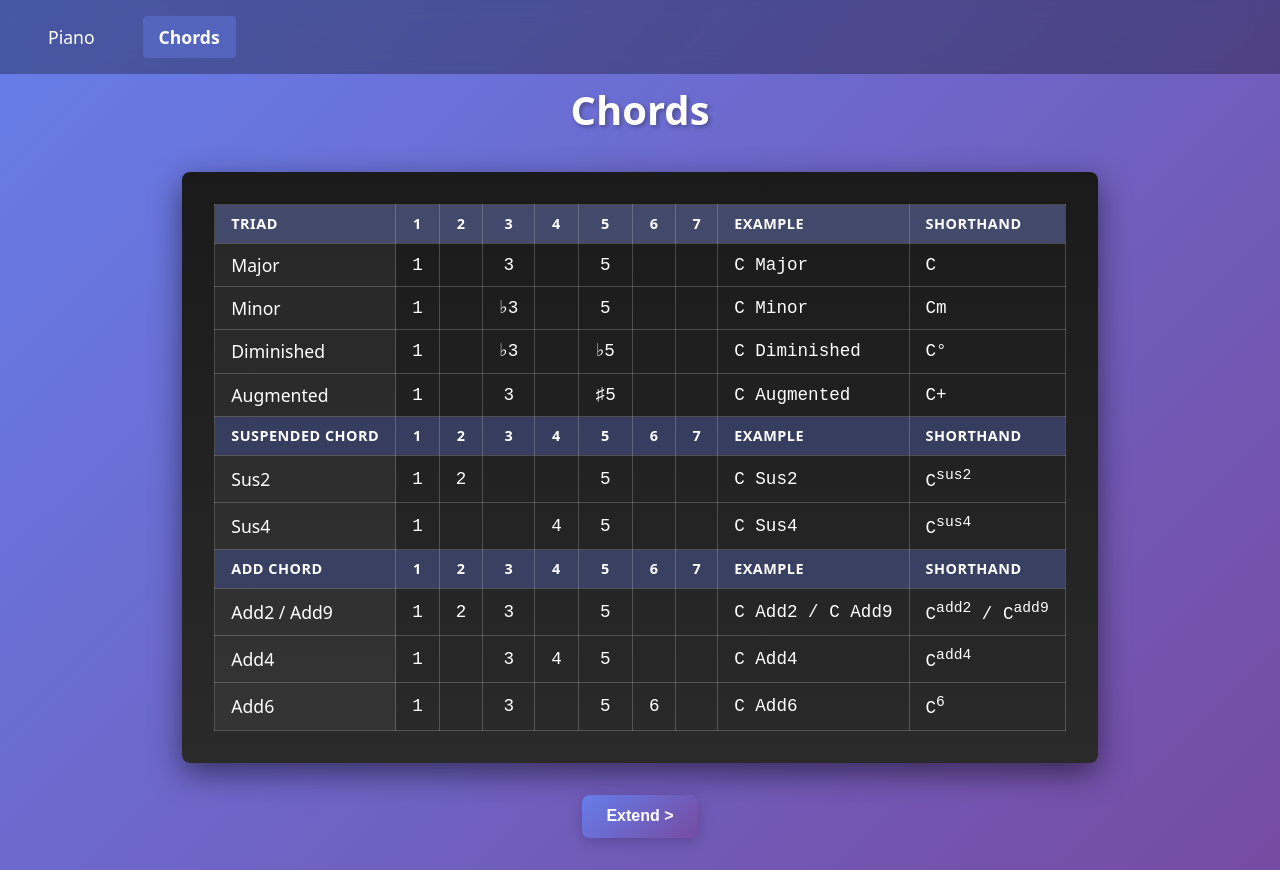
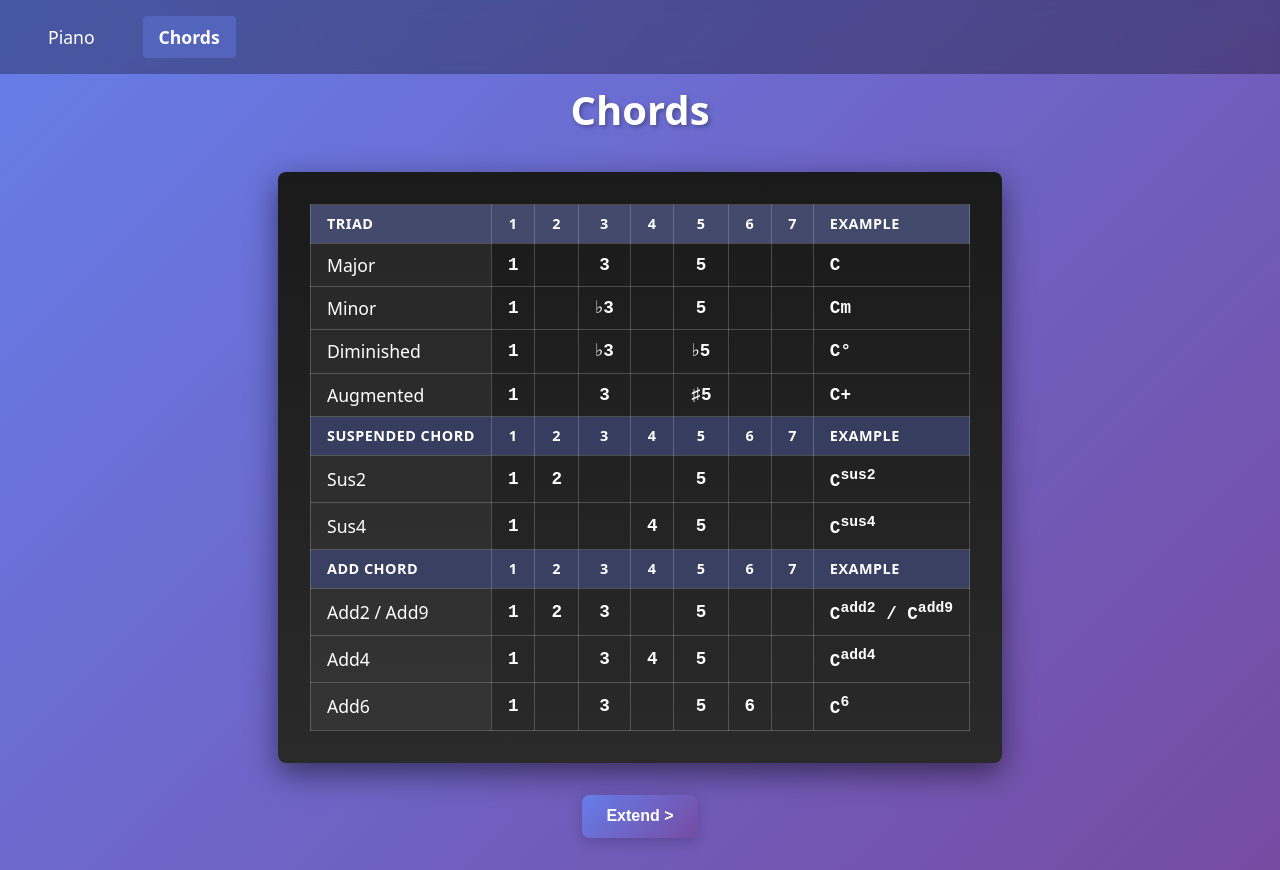
Before and after one commit to roberthead/piano-keyboard-app, a React (Vite) app: page /chords in a window 1280 px wide. Built offline with nearby package versions, Linux system fonts and the light colour scheme.

Commit message:
Remove column, increase font-weight

```diff
--- a/src/components/Chords.css
+++ b/src/components/Chords.css
@@ -59,10 +59,12 @@
 
 .chord-table tbody td {
   font-family: 'Courier New', monospace;
+  font-weight: 600;
 }
 
 .chord-table .scale-degree {
   text-align: center;
+  font-weight: 700;
 }
 
 .chord-table .section-header th {
--- a/src/components/Chords.tsx
+++ b/src/components/Chords.tsx
@@ -32,7 +32,6 @@ function Chords() {
               {extensionLevel >= 3 && <th className="scale-degree">10</th>}
               {extensionLevel >= 3 && <th className="scale-degree">11</th>}
               <th>Example</th>
-              <th>Shorthand</th>
             </tr>
           </thead>
           <tbody>
@@ -49,7 +48,6 @@ function Chords() {
               {extensionLevel >= 2 && <td></td>}
               {extensionLevel >= 3 && <td></td>}
               {extensionLevel >= 3 && <td></td>}
-              <td>C Major</td>
               <td>C</td>
             </tr>
             <tr>
@@ -65,7 +63,6 @@ function Chords() {
               {extensionLevel >= 2 && <td></td>}
               {extensionLevel >= 3 && <td></td>}
               {extensionLevel >= 3 && <td></td>}
-              <td>C Minor</td>
               <td>Cm</td>
             </tr>
             <tr>
@@ -81,7 +78,6 @@ function Chords() {
               {extensionLevel >= 2 && <td></td>}
               {extensionLevel >= 3 && <td></td>}
               {extensionLevel >= 3 && <td></td>}
-              <td>C Diminished</td>
               <td>C°</td>
             </tr>
             <tr>
@@ -97,7 +93,6 @@ function Chords() {
               {extensionLevel >= 2 && <td></td>}
               {extensionLevel >= 3 && <td></td>}
               {extensionLevel >= 3 && <td></td>}
-              <td>C Augmented</td>
               <td>C+</td>
             </tr>
             <tr className="section-header">
@@ -114,7 +109,6 @@ function Chords() {
               {extensionLevel >= 3 && <th className="scale-degree">10</th>}
               {extensionLevel >= 3 && <th className="scale-degree">11</th>}
               <th>Example</th>
-              <th>Shorthand</th>
             </tr>
             <tr>
               <th>Sus2</th>
@@ -129,7 +123,6 @@ function Chords() {
               {extensionLevel >= 2 && <td></td>}
               {extensionLevel >= 3 && <td></td>}
               {extensionLevel >= 3 && <td></td>}
-              <td>C Sus2</td>
               <td>
                 C<sup>sus2</sup>
               </td>
@@ -147,7 +140,6 @@ function Chords() {
               {extensionLevel >= 2 && <td></td>}
               {extensionLevel >= 3 && <td></td>}
               {extensionLevel >= 3 && <td></td>}
-              <td>C Sus4</td>
               <td>
                 C<sup>sus4</sup>
               </td>
@@ -166,7 +158,6 @@ function Chords() {
               {extensionLevel >= 3 && <th className="scale-degree">10</th>}
               {extensionLevel >= 3 && <th className="scale-degree">11</th>}
               <th>Example</th>
-              <th>Shorthand</th>
             </tr>
             {extensionLevel < 2 ? (
               <tr>
@@ -178,7 +169,6 @@ function Chords() {
                 <td className="scale-degree">5</td>
                 <td></td>
                 <td></td>
-                <td>C Add2 / C Add9</td>
                 <td>
                   C<sup>add2</sup> / C<sup>add9</sup>
                 </td>
@@ -197,7 +187,6 @@ function Chords() {
                 {extensionLevel >= 2 && <td></td>}
                 {extensionLevel >= 3 && <td></td>}
                 {extensionLevel >= 3 && <td></td>}
-                <td>C Add2</td>
                 <td>
                   C<sup>add2</sup>
                 </td>
@@ -216,7 +205,6 @@ function Chords() {
               {extensionLevel >= 2 && <td></td>}
               {extensionLevel >= 3 && <td></td>}
               {extensionLevel >= 3 && <td></td>}
-              <td>C Add4</td>
               <td>
                 C<sup>add4</sup>
               </td>
@@ -234,7 +222,6 @@ function Chords() {
               {extensionLevel >= 2 && <td></td>}
               {extensionLevel >= 3 && <td></td>}
               {extensionLevel >= 3 && <td></td>}
-              <td>C Add6</td>
               <td>
                 C<sup>6</sup>
               </td>
@@ -253,7 +240,6 @@ function Chords() {
                 {extensionLevel >= 2 && <td className="scale-degree">9</td>}
                 {extensionLevel >= 3 && <td></td>}
                 {extensionLevel >= 3 && <td></td>}
-                <td>C Add9</td>
                 <td>
                   C<sup>add9</sup>
                 </td>
@@ -275,7 +261,6 @@ function Chords() {
                   {extensionLevel >= 3 && <th className="scale-degree">10</th>}
                   {extensionLevel >= 3 && <th className="scale-degree">11</th>}
                   <th>Example</th>
-                  <th>Shorthand</th>
                 </tr>
                 <tr>
                   <th>Major 7</th>
@@ -290,7 +275,6 @@ function Chords() {
                   {extensionLevel >= 2 && <td></td>}
                   {extensionLevel >= 3 && <td></td>}
                   {extensionLevel >= 3 && <td></td>}
-                  <td>C Major 7</td>
                   <td>
                     C<sup>maj7</sup>
                   </td>
@@ -308,7 +292,6 @@ function Chords() {
                   {extensionLevel >= 2 && <td></td>}
                   {extensionLevel >= 3 && <td></td>}
                   {extensionLevel >= 3 && <td></td>}
-                  <td>C Dominant 7</td>
                   <td>
                     C<sup>7</sup>
                   </td>
@@ -326,7 +309,6 @@ function Chords() {
                   {extensionLevel >= 2 && <td></td>}
                   {extensionLevel >= 3 && <td></td>}
                   {extensionLevel >= 3 && <td></td>}
-                  <td>C Minor 7</td>
                   <td>
                     Cm<sup>7</sup>
                   </td>
@@ -344,7 +326,6 @@ function Chords() {
                   {extensionLevel >= 2 && <td></td>}
                   {extensionLevel >= 3 && <td></td>}
                   {extensionLevel >= 3 && <td></td>}
-                  <td>C Half-Diminished 7</td>
                   <td>
                     C<sup>ø7</sup>
                   </td>
@@ -362,7 +343,6 @@ function Chords() {
                   {extensionLevel >= 2 && <td></td>}
                   {extensionLevel >= 3 && <td></td>}
                   {extensionLevel >= 3 && <td></td>}
-                  <td>C Fully-Diminished 7</td>
                   <td>
                     C°<sup>7</sup>
                   </td>
@@ -380,7 +360,6 @@ function Chords() {
                   {extensionLevel >= 2 && <td></td>}
                   {extensionLevel >= 3 && <td></td>}
                   {extensionLevel >= 3 && <td></td>}
-                  <td>C Minor-Major 7</td>
                   <td>
                     Cm<sup>maj7</sup>
                   </td>
@@ -398,7 +377,6 @@ function Chords() {
                   {extensionLevel >= 2 && <td></td>}
                   {extensionLevel >= 3 && <td></td>}
                   {extensionLevel >= 3 && <td></td>}
-                  <td>C7 Sus4</td>
                   <td>
                     C<sup>7sus4</sup>
                   </td>
@@ -421,7 +399,6 @@ function Chords() {
                   {extensionLevel >= 3 && <th className="scale-degree">10</th>}
                   {extensionLevel >= 3 && <th className="scale-degree">11</th>}
                   <th>Example</th>
-                  <th>Shorthand</th>
                 </tr>
                 <tr>
                   <th>Major 9</th>
@@ -436,7 +413,6 @@ function Chords() {
                   <td className="scale-degree">9</td>
                   {extensionLevel >= 3 && <td></td>}
                   {extensionLevel >= 3 && <td></td>}
-                  <td>C Major 9</td>
                   <td>
                     C<sup>maj9</sup>
                   </td>
@@ -454,7 +430,6 @@ function Chords() {
                   <td className="scale-degree">9</td>
                   {extensionLevel >= 3 && <td></td>}
                   {extensionLevel >= 3 && <td></td>}
-                  <td>C Dominant 9</td>
                   <td>
                     C<sup>9</sup>
                   </td>
@@ -472,7 +447,6 @@ function Chords() {
                   <td className="scale-degree">9</td>
                   {extensionLevel >= 3 && <td></td>}
                   {extensionLevel >= 3 && <td></td>}
-                  <td>C Minor 9</td>
                   <td>
                     Cm<sup>9</sup>
                   </td>
@@ -490,7 +464,6 @@ function Chords() {
                   <td className="scale-degree">9</td>
                   {extensionLevel >= 3 && <td></td>}
                   {extensionLevel >= 3 && <td></td>}
-                  <td>C Minor-Major 9</td>
                   <td>
                     Cm<sup>maj9</sup>
                   </td>
@@ -508,7 +481,6 @@ function Chords() {
                   <td className="scale-degree">♭9</td>
                   {extensionLevel >= 3 && <td></td>}
                   {extensionLevel >= 3 && <td></td>}
-                  <td>C7♭9</td>
                   <td>
                     C<sup>7♭9</sup>
                   </td>
@@ -526,7 +498,6 @@ function Chords() {
                   <td className="scale-degree">♯9</td>
                   {extensionLevel >= 3 && <td></td>}
                   {extensionLevel >= 3 && <td></td>}
-                  <td>C7♯9</td>
                   <td>
                     C<sup>7♯9</sup>
                   </td>
@@ -544,7 +515,6 @@ function Chords() {
                   <td className="scale-degree">9</td>
                   {extensionLevel >= 3 && <td></td>}
                   {extensionLevel >= 3 && <td></td>}
-                  <td>C 6/9</td>
                   <td>
                     C<sup>6/9</sup>
                   </td>
@@ -567,7 +537,6 @@ function Chords() {
                   {extensionLevel >= 3 && <th className="scale-degree">10</th>}
                   {extensionLevel >= 3 && <th className="scale-degree">11</th>}
                   <th>Example</th>
-                  <th>Shorthand</th>
                 </tr>
                 <tr>
                   <th>Major 11</th>
@@ -582,7 +551,6 @@ function Chords() {
                   {extensionLevel >= 2 && <td className="scale-degree">9</td>}
                   {extensionLevel >= 3 && <td></td>}
                   {extensionLevel >= 3 && <td className="scale-degree">11</td>}
-                  <td>C Major 11</td>
                   <td>
                     C<sup>maj11</sup>
                   </td>
@@ -600,7 +568,6 @@ function Chords() {
                   {extensionLevel >= 2 && <td className="scale-degree">9</td>}
                   {extensionLevel >= 3 && <td></td>}
                   {extensionLevel >= 3 && <td className="scale-degree">11</td>}
-                  <td>C Dominant 11</td>
                   <td>
                     C<sup>11</sup>
                   </td>
@@ -618,7 +585,6 @@ function Chords() {
                   {extensionLevel >= 2 && <td className="scale-degree">9</td>}
                   {extensionLevel >= 3 && <td></td>}
                   {extensionLevel >= 3 && <td className="scale-degree">11</td>}
-                  <td>C Minor 11</td>
                   <td>
                     Cm<sup>11</sup>
                   </td>
@@ -636,7 +602,6 @@ function Chords() {
                   {extensionLevel >= 2 && <td className="scale-degree">9</td>}
                   {extensionLevel >= 3 && <td></td>}
                   {extensionLevel >= 3 && <td className="scale-degree">♯11</td>}
-                  <td>C7♯11</td>
                   <td>
                     C<sup>7♯11</sup>
                   </td>
```
